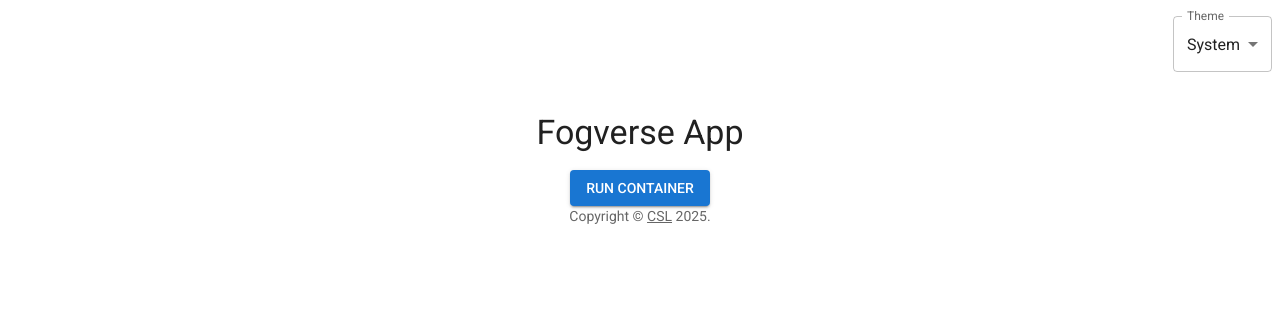
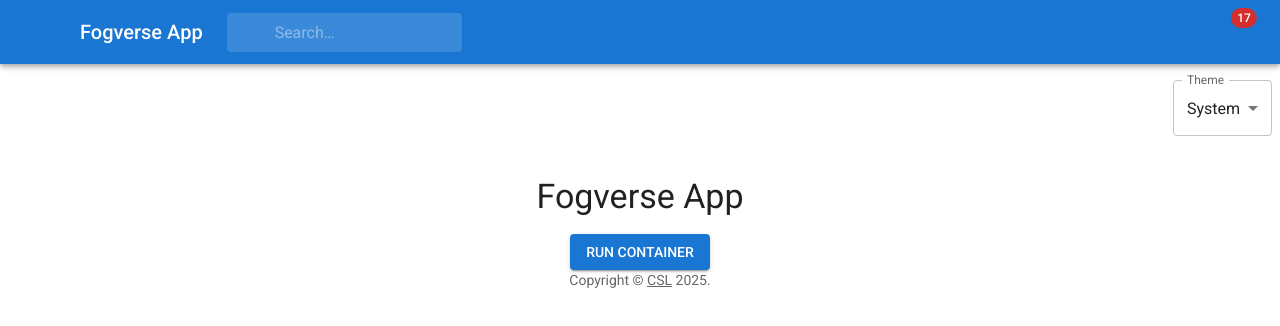
Before and after one commit to naufalweise/fogverse-app, a Next.js app in the folder frontend/: page / in a window 1280 px wide. Shown: the top 326 px of the page. Built offline with nearby package versions, Linux system fonts and the light colour scheme; some icons are missing; what @mui/material-nextjs would draw is missing.

Commit message:
Use sidebar and appbar in layout

```diff
--- a/frontend/src/app/layout.tsx
+++ b/frontend/src/app/layout.tsx
@@ -4,19 +4,25 @@ import { ThemeProvider } from '@mui/material/styles';
 import CssBaseline from '@mui/material/CssBaseline';
 import InitColorSchemeScript from '@mui/material/InitColorSchemeScript';
 import theme from '@/theme';
+import AppBar from "@/components/AppBar"
 import ModeSwitch from '@/components/ModeSwitch';
+import Sidebar, { SidebarProvider } from '@/components/Sidebar';
 
-export default function RootLayout(props: { children: React.ReactNode }) {
+
+export default function RootLayout(props: Readonly<{ children: React.ReactNode }>) {
   return (
     <html lang="en" suppressHydrationWarning>
       <body>
         <InitColorSchemeScript attribute="class" />
         <AppRouterCacheProvider options={{ enableCssLayer: true }}>
           <ThemeProvider theme={theme}>
-            {/* CssBaseline kickstart an elegant, consistent, and simple baseline to build upon. */}
-            <CssBaseline />
-            <ModeSwitch />
-            {props.children}
+            <SidebarProvider>
+              <CssBaseline />
+              <AppBar />
+              <ModeSwitch />
+              <Sidebar />
+              {props.children}
+            </SidebarProvider>
           </ThemeProvider>
         </AppRouterCacheProvider>
       </body>
```
